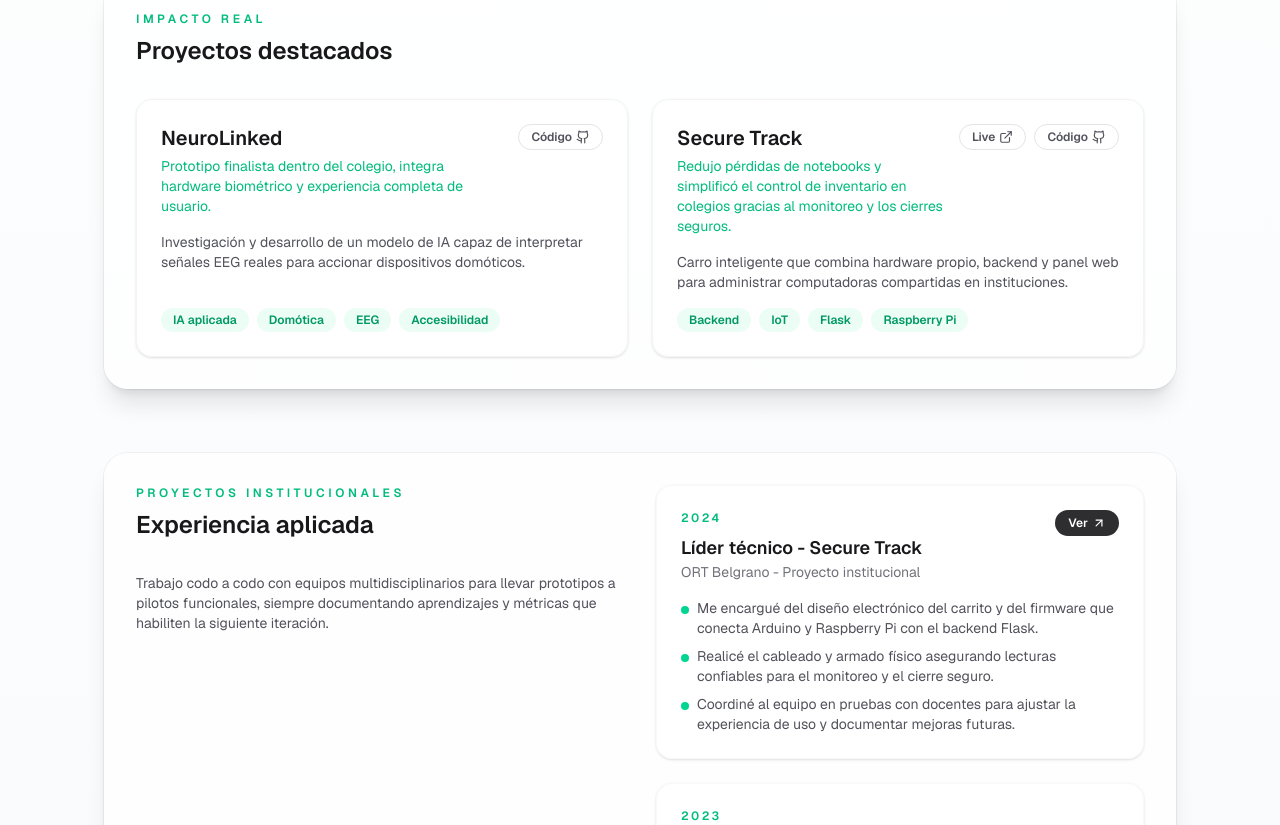
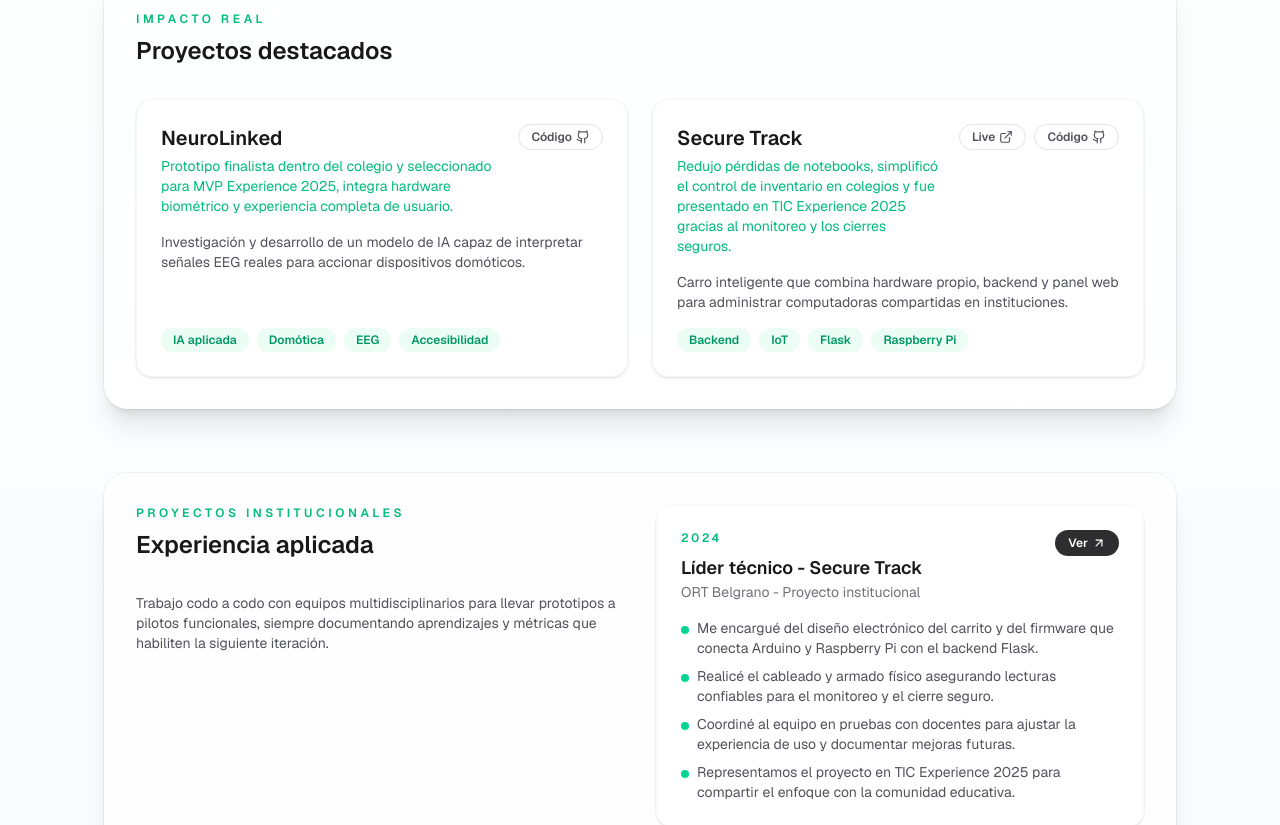
Before and after one commit to emitejadaa/Portfolio, a Next.js app: page / in a window 1280 px wide. Shown: the part 635-1460 px from the top of the page. Built offline with nearby package versions, Linux system fonts and the light colour scheme.

Commit message:
Highlight event presentations

```diff
--- a/src/data/portfolio.ts
+++ b/src/data/portfolio.ts
@@ -20,7 +20,8 @@ export const projects = [
     title: "NeuroLinked",
     description:
       "Investigación y desarrollo de un modelo de IA capaz de interpretar señales EEG reales para accionar dispositivos domóticos.",
-    impact: "Prototipo finalista dentro del colegio, integra hardware biométrico y experiencia completa de usuario.",
+    impact:
+      "Prototipo finalista dentro del colegio y seleccionado para MVP Experience 2025, integra hardware biométrico y experiencia completa de usuario.",
     tags: ["IA aplicada", "Domótica", "EEG", "Accesibilidad"],
     links: {
       github: "https://github.com/emitejadaa/NeuroLinked",
@@ -31,7 +32,7 @@ export const projects = [
     description:
       "Carro inteligente que combina hardware propio, backend y panel web para administrar computadoras compartidas en instituciones.",
     impact:
-      "Redujo pérdidas de notebooks y simplificó el control de inventario en colegios gracias al monitoreo y los cierres seguros.",
+      "Redujo pérdidas de notebooks, simplificó el control de inventario en colegios y fue presentado en TIC Experience 2025 gracias al monitoreo y los cierres seguros.",
     tags: ["Backend", "IoT", "Flask", "Raspberry Pi"],
     links: {
       site: "https://secure-track.vercel.app/",
@@ -49,6 +50,7 @@ export const experience = [
       "Me encargué del diseño electrónico del carrito y del firmware que conecta Arduino y Raspberry Pi con el backend Flask.",
       "Realicé el cableado y armado físico asegurando lecturas confiables para el monitoreo y el cierre seguro.",
       "Coordiné al equipo en pruebas con docentes para ajustar la experiencia de uso y documentar mejoras futuras.",
+      "Representamos el proyecto en TIC Experience 2025 para compartir el enfoque con la comunidad educativa.",
     ],
     link: "https://secure-track.vercel.app/",
   },
@@ -60,6 +62,7 @@ export const experience = [
       "Investigé bibliografía y datos abiertos para comprender los patrones EEG relevantes para domótica.",
       "Entrené y evalué modelos en Colab, y programé en Python la interfaz que comunica el EEG con la IA en tiempo real.",
       "Probé el prototipo con usuarios finales y redacté aprendizajes para su futura evolución.",
+      "Presenté el prototipo en MVP Experience 2025 para recibir feedback de especialistas en innovación.",
     ],
     link: "https://github.com/emitejadaa/NeuroLinked",
   },
```
